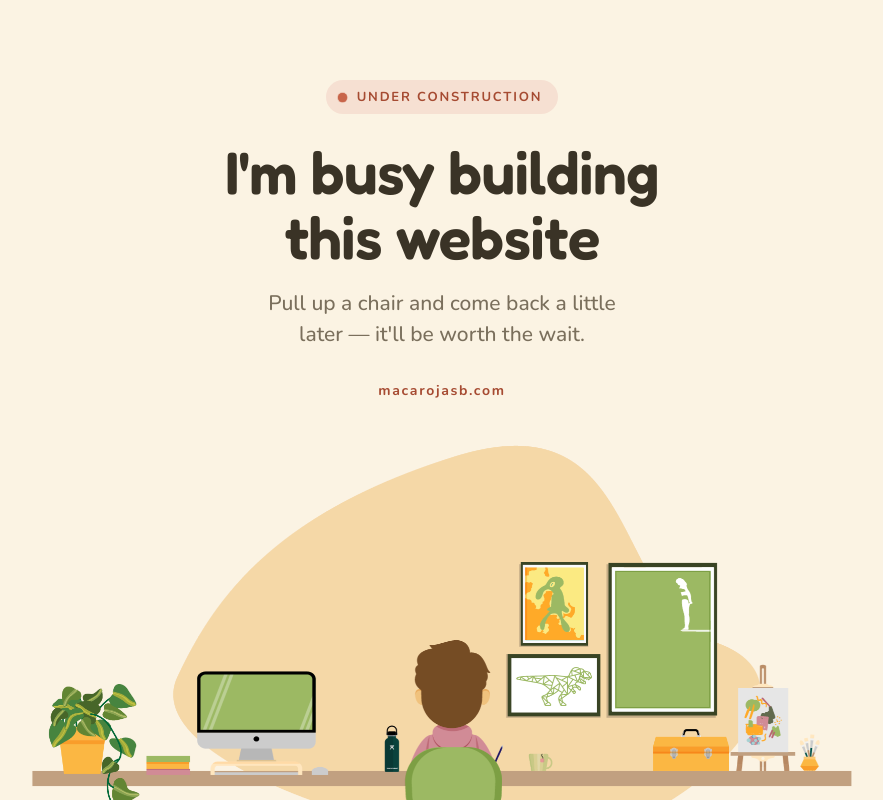
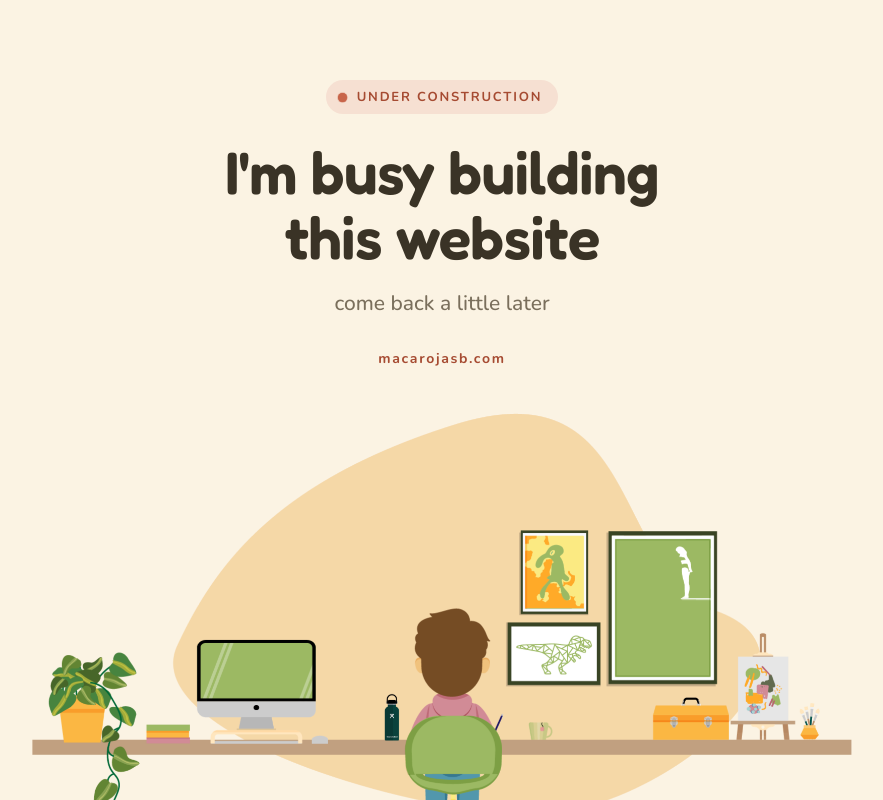
Before and after one commit to mrojasb/Macamole, a Next.js app: page / in a window 1280 px wide. Shown: the top 800 px of the page, without its empty margins (198-1081 px from the left). Built offline with nearby package versions, Linux system fonts and the light colour scheme.

Commit message:
Remove unnecessary text from the paragraph

```diff
--- a/pages/index.js
+++ b/pages/index.js
@@ -39,7 +39,7 @@ export default function Index() {
           </h1>
 
           <p style={styles.p}>
-            Pull up a chair and come back a little later &mdash; it&apos;ll be worth the wait.
+            come back a little later
           </p>
 
           <div style={styles.domain}>macarojasb.com</div>
```
